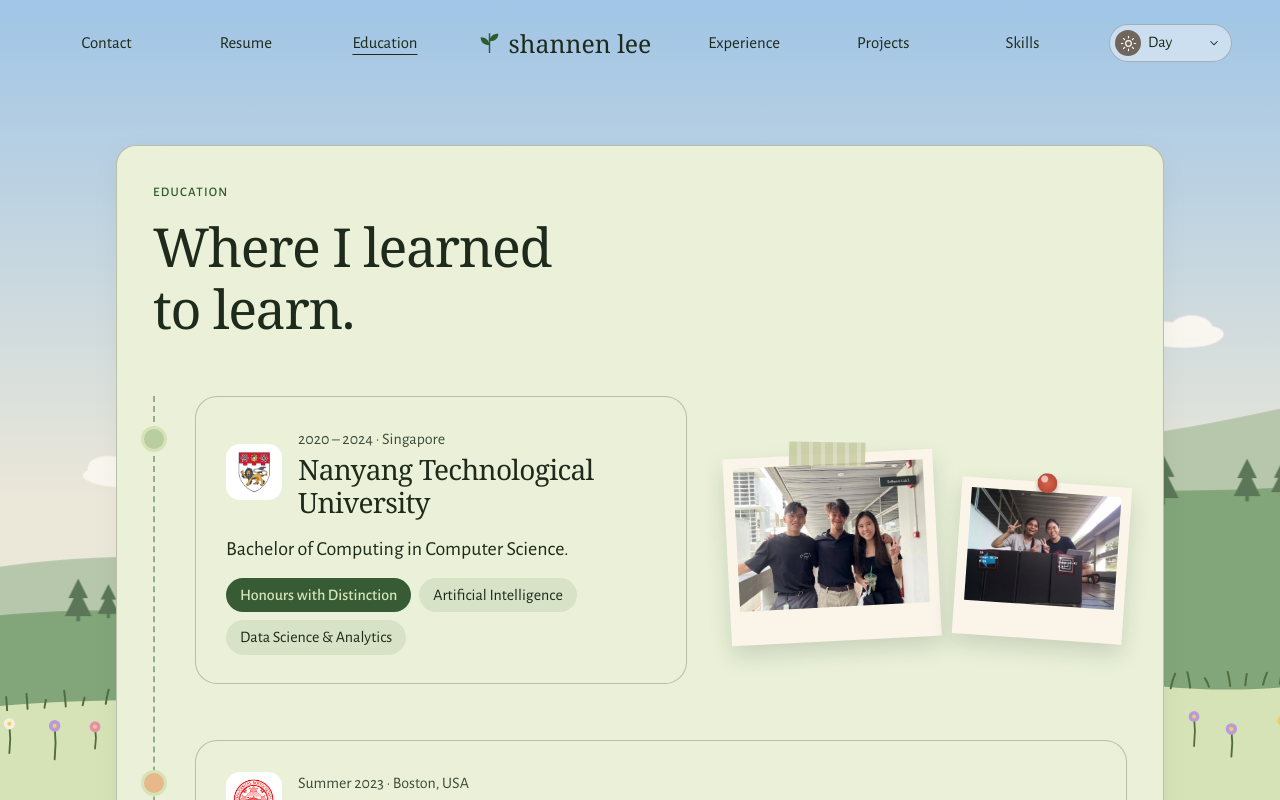
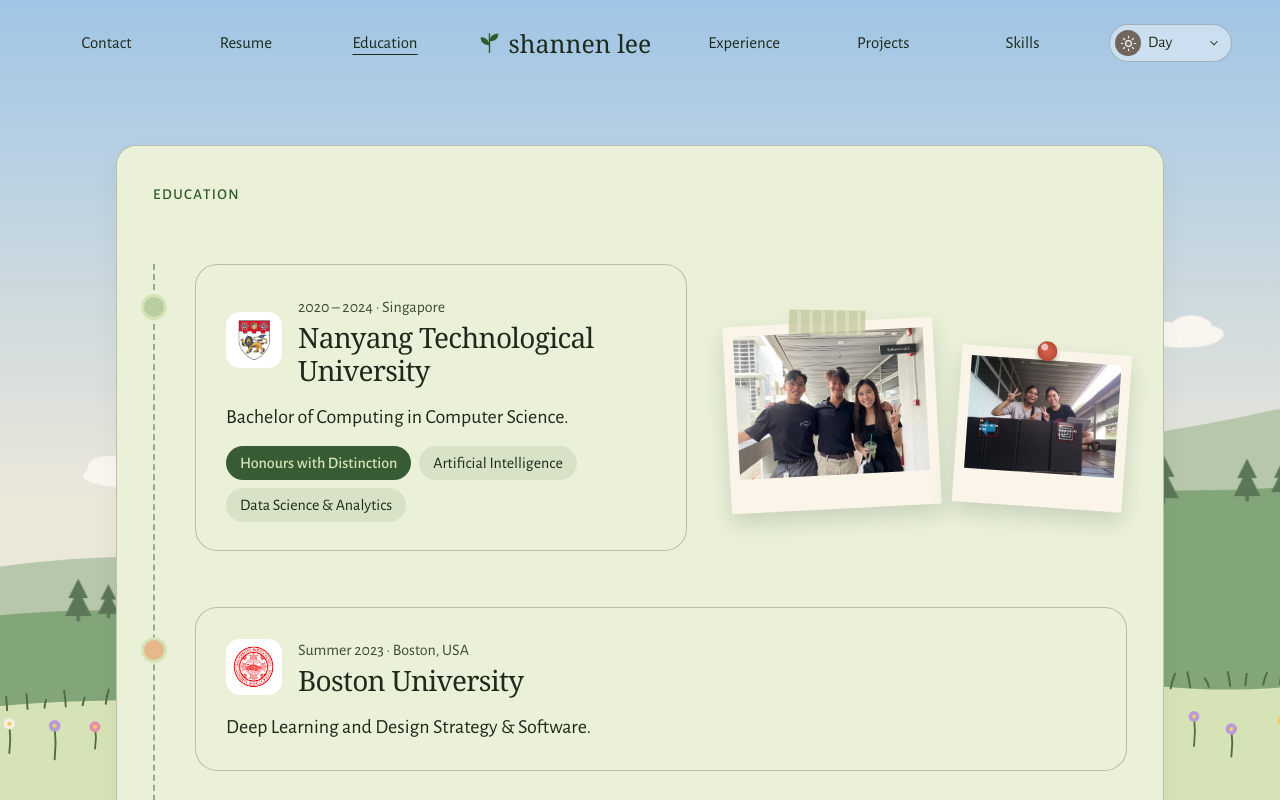
Before and after one commit to shannenlolol/shannen-portfolio, a React (Vite) app: page /education in a window 1280 px wide. Shown: the top 800 px of the page. Built offline with nearby package versions, Linux system fonts and the light colour scheme; a web font is replaced by a local one.

Commit message:
feat: replace the large page headlines with the small page labels

```diff
--- a/src/components/ContactPage.tsx
+++ b/src/components/ContactPage.tsx
@@ -7,11 +7,7 @@ export default function ContactPage() {
   return (
     <main id="main-content" className="contact-page">
       <div className="contact-page-intro">
-        <p className="eyebrow">Contact / Say hello</p>
-        <h1>
-          Let’s start a<br />
-          <span className="serif-accent">conversation.</span>
-        </h1>
+        <h1 className="eyebrow">Contact / Say hello</h1>
         <p>
           Have an interesting idea, a question, or an opportunity? Leave me a
           message here.
--- a/src/components/Education.tsx
+++ b/src/components/Education.tsx
@@ -84,12 +84,7 @@ export default function Education() {
     <main id='main-content' className='education-page' ref={page}>
       <header className='edu-heading'>
         <div>
-          <p className='eyebrow'>Education</p>
-          <h1>
-            Where I learned
-            <br />
-            to learn.
-          </h1>
+          <h1 className='eyebrow'>Education</h1>
         </div>
       </header>
 
--- a/src/components/ExperienceOverview.tsx
+++ b/src/components/ExperienceOverview.tsx
@@ -15,8 +15,7 @@ export default function ExperienceOverview() {
     <main className="experience-overview" id="main-content" ref={page}>
       <header className="xp-heading">
         <div>
-          <p className="eyebrow">Experience</p>
-          <h1>Four places,<br />one habit: ship it.</h1>
+          <h1 className="eyebrow">Experience</h1>
         </div>
         <ul className="xp-facts" aria-label="At a glance">
           {/* <li>{experiences.length} roles</li>
--- a/src/components/Projects.tsx
+++ b/src/components/Projects.tsx
@@ -16,8 +16,7 @@ export default function Projects() {
     <main className="projects-page" id="main-content" ref={page}>
       <header className="projects-heading">
         <div>
-          <p className="eyebrow">Projects</p>
-          <h1>Things I built.</h1>
+          <h1 className="eyebrow">Projects</h1>
         </div>
         <a className="text-link" href="https://github.com/shannenlolol" target="_blank" rel="noreferrer">More on GitHub</a>
       </header>
--- a/src/components/ResumePage.tsx
+++ b/src/components/ResumePage.tsx
@@ -1,8 +1,7 @@
 export default function ResumePage() {
   return <main id="main-content" className="resume-page">
     <header className="resume-heading">
-      <p className="eyebrow">Resume / The story so far</p>
-      <h1>My work, <span className="serif-accent">at a glance.</span></h1>
+      <h1 className="eyebrow">Resume / The story so far</h1>
       <p className="resume-intro">My experience, education, and technical toolkit, all in one place.</p>
     </header>
     <div className="resume-actions">
--- a/src/components/SkillsPage.tsx
+++ b/src/components/SkillsPage.tsx
@@ -33,8 +33,7 @@ export default function SkillsPage() {
     <main id="main-content" className="skills-page" ref={page}>
       <header className="skills-heading">
         <div>
-          <p className="eyebrow">Skills</p>
-          <h1>What grows here.</h1>
+          <h1 className="eyebrow">Skills</h1>
         </div>
         {/* <p>The languages, frameworks and tools I’ve used across my roles and projects.</p> */}
       </header>
--- a/src/cottage/education.css
+++ b/src/cottage/education.css
@@ -1,6 +1,5 @@
 /* Education: a dashed trail of stops with scrapbook-style polaroids. */
 .edu-heading{display:flex;flex-wrap:wrap;justify-content:space-between;align-items:flex-end;gap:24px;margin-bottom:56px}
-.edu-heading h1{margin:12px 0 0}
 .edu-heading > p{max-width:360px;margin:0;font-size:20px;line-height:1.6;color:var(--muted)}
 
 .edu-trail{list-style:none;margin:0;padding:0 0 0 40px;border-left:2px dashed color-mix(in srgb,var(--accent) 45%,transparent);display:grid;gap:56px}
--- a/src/cottage/experience.css
+++ b/src/cottage/experience.css
@@ -1,6 +1,5 @@
 /* Experience overview: colour-coded cards that lead with each role's result. */
 .xp-heading{display:flex;flex-wrap:wrap;justify-content:space-between;align-items:flex-end;gap:24px;margin-bottom:48px}
-.xp-heading h1{margin:12px 0 0}
 .xp-facts{list-style:none;margin:0;padding:0;display:flex;flex-wrap:wrap;gap:10px}
 .xp-facts li{padding:6px 16px;border:1px solid var(--line);border-radius:999px;font-size:16px;background:var(--surface)}
 
--- a/src/cottage/pages.css
+++ b/src/cottage/pages.css
@@ -68,6 +68,8 @@ main:not(.home-page) { min-height: 55vh; }
 }
 main h1 { font-size: clamp(36px,4.2vw,56px); line-height: 1.15; }
 .eyebrow { font-family: var(--sans); font-size: 13px; font-weight: 500; letter-spacing: .1em; color: var(--accent); }
+/* Each page's heading is its small label, so undo the large serif h1 styling. */
+main h1.eyebrow { margin: 0; font-family: var(--sans); font-size: 15px; font-weight: 500; line-height: 1.7; letter-spacing: .1em; }
 .text-link,.back-link { font-size: 17px; text-decoration: none; border: 1px solid var(--line); border-radius: 999px; padding: 8px 18px; min-height: 44px; }
 .text-link:hover,.back-link:hover { background: var(--surface); border-color: var(--accent); }
 .button { border-radius: 999px; font: 500 18px/1.5 var(--sans); padding: 12px 26px; }
--- a/src/cottage/projects.css
+++ b/src/cottage/projects.css
@@ -1,6 +1,5 @@
 /* Projects: one featured live project, in-progress cards, then a compact list of earlier work. */
 .projects-heading{display:flex;flex-wrap:wrap;align-items:flex-end;justify-content:space-between;gap:24px;margin-bottom:48px}
-.projects-heading h1{margin:12px 0 0}
 .projects-heading > .text-link{flex-shrink:0;display:inline-flex;align-items:center}
 
 .project-meta{display:flex;flex-wrap:wrap;align-items:center;gap:8px 12px;margin:0;font-size:15px;color:var(--muted)}
--- a/src/cottage/skills.css
+++ b/src/cottage/skills.css
@@ -1,6 +1,5 @@
 /* Skills: category rows of icon chips. */
 .skills-heading{display:flex;flex-wrap:wrap;justify-content:space-between;align-items:flex-end;gap:24px;margin-bottom:40px}
-.skills-heading h1{margin:12px 0 0}
 .skills-heading > p{max-width:380px;margin:0;font-size:19px;line-height:1.6;color:var(--muted)}
 
 .skill-groups{display:flex;flex-direction:column}
```
